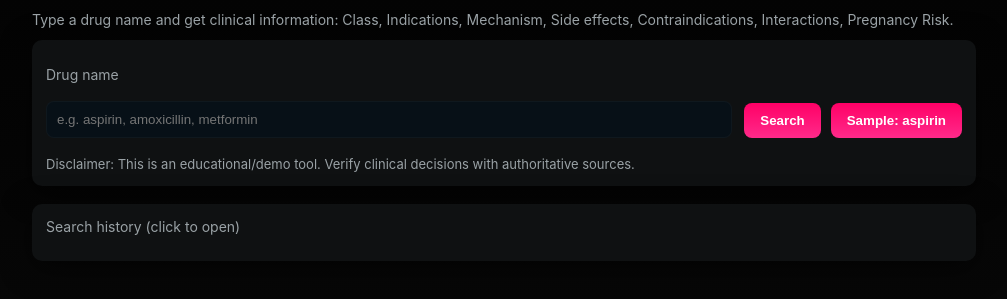
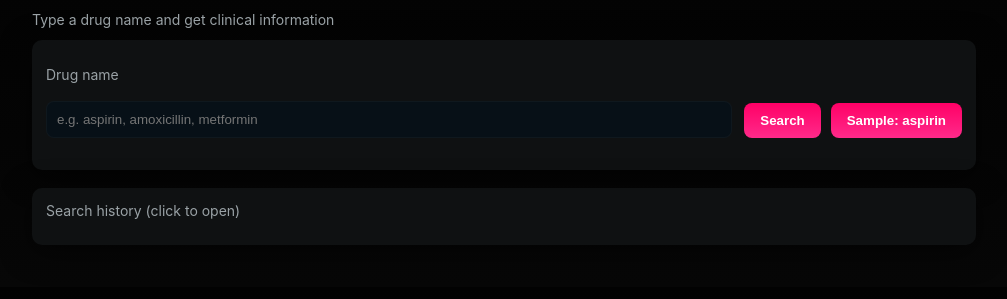
Before and after one commit to themchf/MKF-Pharma, a plain HTML site: page index.html in a window 1280 px wide. Shown: the part 79-378 px from the top of the page, without its empty margins (136-1143 px from the left). Drawn offline with Linux system fonts and the light colour scheme.

Commit message:
Update index.html

```diff
--- a/index.html
+++ b/index.html
@@ -10,7 +10,7 @@
   <div class="container">
     <header>
       <h1>MKF Pharma</h1>
-      <p class="muted">Type a drug name and get clinical information: Class, Indications, Mechanism, Side effects, Contraindications, Interactions, Pregnancy Risk.</p>
+      <p class="muted">Type a drug name and get clinical information</p>
     </header>
 
     <div class="card">
@@ -28,7 +28,7 @@
 
       <div id="results" class="card hidden" style="margin-top:16px"></div>
 
-      <div class="disclaimer">Disclaimer: This is an educational/demo tool. Verify clinical decisions with authoritative sources.</div>
+      <div class="disclaimer"></div>
     </div>
 
     <div class="card" style="margin-top:18px">
```
